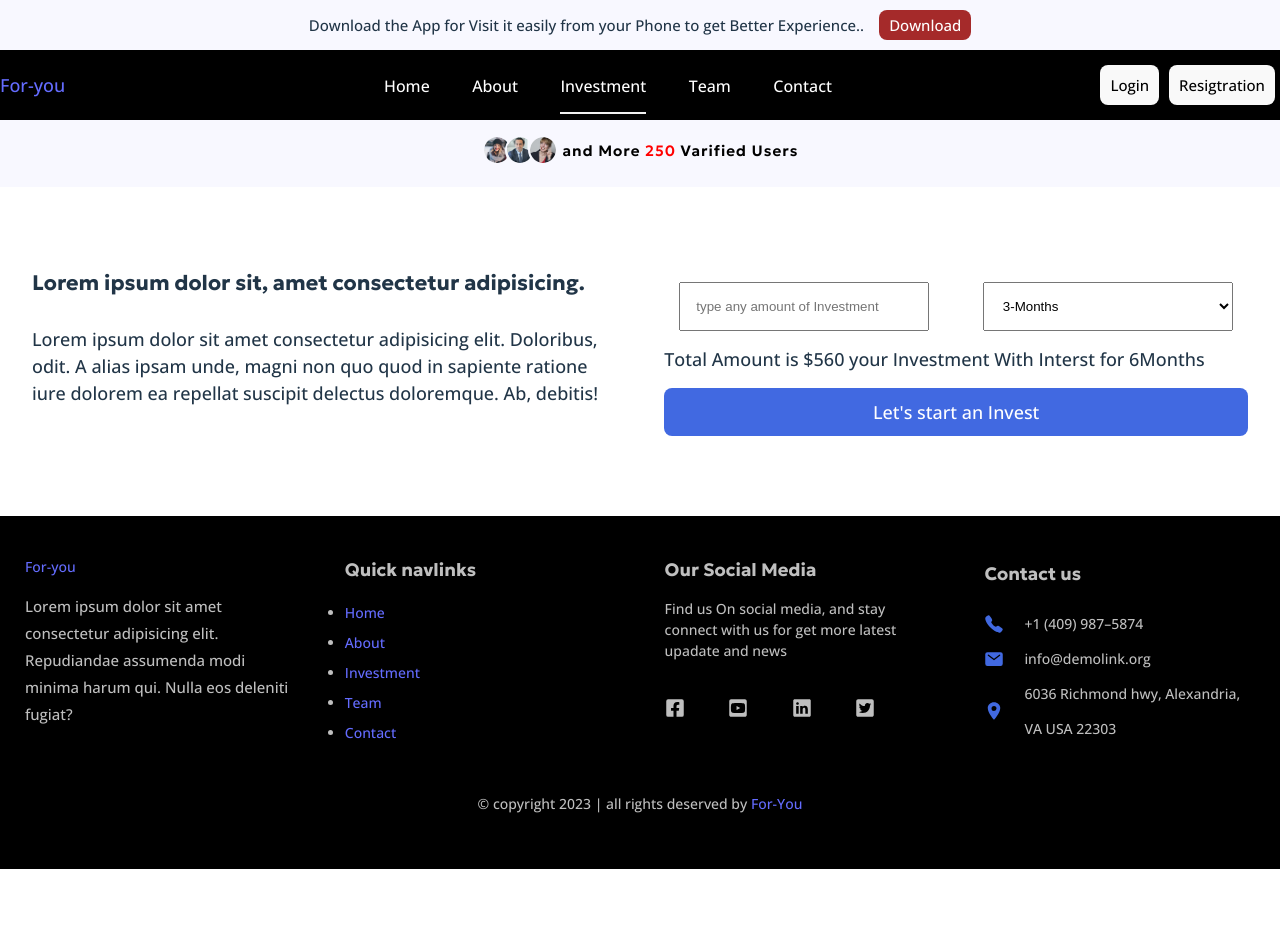
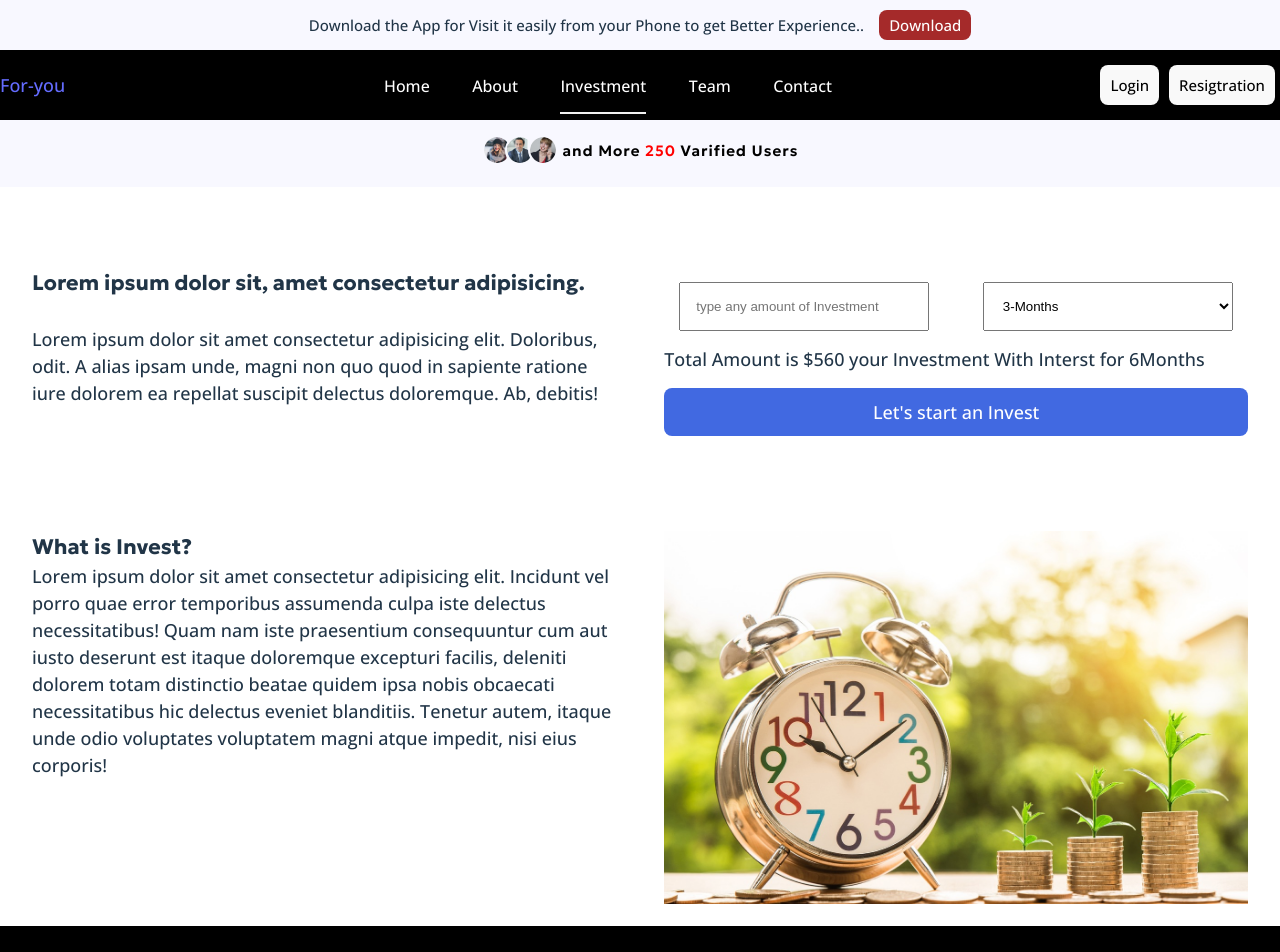
Before and after one commit to HR-Rana/forYou-clientProject, a React (Vite) app in the folder For-You/: page /investment in a window 1280 px wide. Shown: the top 952 px of the page. Before the commit the page ends 869 px from the top, so only its background shows below. Built offline with nearby package versions, Linux system fonts and the light colour scheme; what ldrs would draw is missing.

Commit message:
investment page

```diff
--- a/For-You/src/assets/Css/style.css
+++ b/For-You/src/assets/Css/style.css
@@ -858,11 +858,9 @@ form input[type=submit] {
    padding: 15px;
    outline: none;
 }
-.investment-page .calculation-inputs option{
-   width: 100%;
-   padding:15px;
-   font-size: 18px;
-   margin: 10px 0;
+.investment-page .calculation-inputs select option{
+   font-size: 16px;
+   padding: 25px !important;
 }
 .investment-page .calculate-invest-commission button{
     width: 100%;
@@ -871,6 +869,12 @@ form input[type=submit] {
   margin-top: 15px;
 }
 
+.investment-page .WhatIs-investSection .invest-description{
+    width: 48%;
+}
+.investment-page .WhatIs-investSection .invest-describe-img{
+    width: 48%;
+}
 
 
 
--- a/For-You/src/pages/Investment/Investment.jsx
+++ b/For-You/src/pages/Investment/Investment.jsx
@@ -4,6 +4,7 @@ import img2 from "../../assets/images/03.jpg";
 import img3 from "../../assets/images/04.jpg";
 import { Link } from "react-router-dom";
 import CalculationMainDesposit from "./Sections/CalculationMainDesposit";
+import WhatIsInvest from "./Sections/whatIsInvest";
 
 
 export default function Investment() {
@@ -28,6 +29,9 @@ export default function Investment() {
 				<section>
 					<CalculationMainDesposit/>
 				</section>
+				<section>
+					<WhatIsInvest/>
+				</section>
 			</div>
 		</div>
 	);
--- a/For-You/src/pages/Investment/Sections/CalculationMainDesposit.jsx
+++ b/For-You/src/pages/Investment/Sections/CalculationMainDesposit.jsx
@@ -19,13 +19,26 @@ export default function CalculationMainDesposit() {
 					<div className="calculate-invest-commission">
 						<span className="calculation-inputs">
 							<div className="amount">
-								<input type="number" placeholder="type any amount of Investment" />
+								<input
+									type="number"
+									placeholder="type any amount of Investment"
+								/>
 							</div>
 							<div className="month">
-								<select name="" id="">
-									<option value="">3-Months</option>
-									<option value="">6-Months</option>
-									<option value="">1-year</option>
+								<select
+									onChange={(e) => {
+										console.log(e.target.value);
+									}}
+								>
+									<option value="3 months">
+										<span>3-Months</span>
+									</option>
+									<option value="6 months">
+										<span>6-Months</span>
+									</option>
+									<option value="1 year">
+										<span>1-year</span>
+									</option>
 								</select>
 							</div>
 						</span>
@@ -36,7 +49,11 @@ export default function CalculationMainDesposit() {
 							</p>
 						</div>
 
-                        <span><Link to={""}><button>Let's start an Invest</button></Link></span>
+						<span>
+							<Link to={""}>
+								<button>Let's start an Invest</button>
+							</Link>
+						</span>
 					</div>
 				</div>
 			</div>
--- /dev/null
+++ b/For-You/src/pages/Investment/Sections/WhatIsInvest.jsx
@@ -0,0 +1,22 @@
+import React from 'react'
+import img from '../../../assets/images/time and money.jpg'
+
+export default function WhatIsInvest() {
+  return (
+    <div className='WhatIs-investSection'>
+        <div className="container-fluid">
+            <div className="flex-box">
+                <div className="invest-description">
+                    <h3>What is Invest?</h3>
+                    <p>Lorem ipsum dolor sit amet consectetur adipisicing elit. Incidunt vel porro quae error temporibus assumenda culpa iste delectus necessitatibus! Quam nam iste praesentium consequuntur cum aut iusto deserunt est itaque doloremque excepturi facilis, deleniti dolorem totam distinctio beatae quidem ipsa nobis obcaecati necessitatibus hic delectus eveniet blanditiis. Tenetur autem, itaque unde odio voluptates voluptatem magni atque impedit, nisi eius corporis!</p>
+                </div>
+                <div className="invest-describe-img">
+                    <span>
+                        <img src={img} alt="" />
+                    </span>
+                </div>
+            </div>
+        </div>
+    </div>
+  )
+}
```
